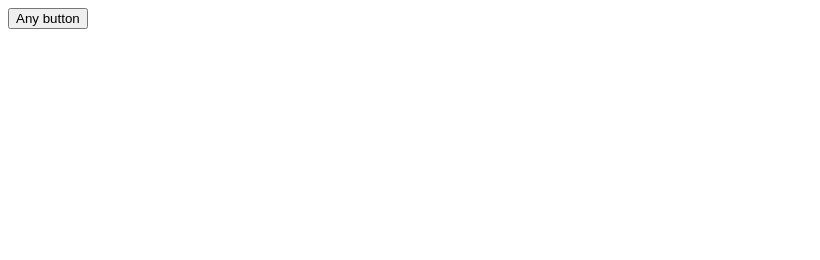
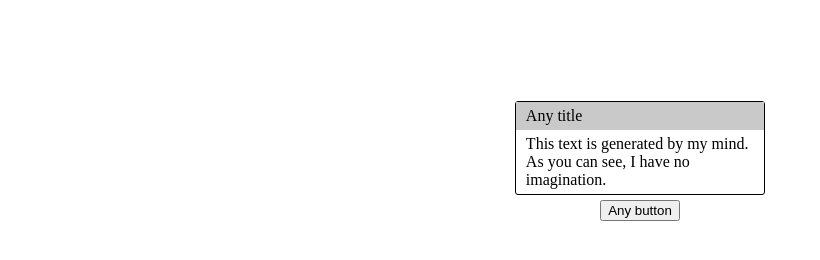
Before and after one commit to DmitriyNov/ahj-forms, a website built with webpack: page src/index.html in a window 1280 px wide. Both pictures are taken after a click on the button "Any button". Shown: the whole page, without its empty margins (0-820 px from the left). Built offline with nearby package versions, Linux system fonts and the light colour scheme.

Commit message:
Finalization of the task

```diff
--- a/src/css/style.css
+++ b/src/css/style.css
@@ -1,3 +1,30 @@
+p {
+  margin: 0;
+}
+
+.hidden {
+  display: none;
+}
+
 .container {
-  margin: auto;
+  display: flex;
+  justify-content: space-around;
+  margin-top: 200px;
 }
+
+.popover {
+  position: absolute;
+  border: 1px solid black;
+  border-radius: 3px;
+  box-sizing: border-box;
+  width: 250px;
+}
+
+.popover-title {
+  background-color: #c9c9c9;
+  padding: 5px 10px;
+}
+
+.popover-text {
+  padding: 5px 10px;
+}
--- a/src/js/app.js
+++ b/src/js/app.js
@@ -1,14 +1,18 @@
 import Popover from "./popover";
 
-const button = document.querySelector('.button');
+const button = document.querySelector(".button");
 const message = {
   title: "Any title",
-  text: "This text is generated by my mind. As you can see, I have no imagination."
-}
+  text: "This text is generated by my mind. As you can see, I have no imagination.",
+};
 const PopoverWidget = new Popover();
 
-button.addEventListener("submit", (event) => {
-  debugger
-  event.preventDefault();
+const listener = function () {
   PopoverWidget.showPopover(message, button);
-})
+  button.removeEventListener("click", listener);
+  button.addEventListener("click", () => {
+    PopoverWidget.toglePopover();
+  });
+};
+
+button.addEventListener("click", listener);
--- a/src/js/popover.js
+++ b/src/js/popover.js
@@ -1,25 +1,28 @@
 export default class Popover {
-  constructor() {
-  }
+  constructor() {}
 
   showPopover(message, element) {
-console.log('ок')
-
-    const popoverElement = document.createElement('div');
-    popoverElement.classList.add('popover')
+    const popoverElement = document.createElement("div");
+    popoverElement.classList.add("popover");
     popoverElement.innerHTML = `
-      <h4 class="">
-        ${message.title}
-      <h4>
-      <p class="">
-      ${message.text}
-      <p>
-    `
-
+      <div class="popover-title">
+        <p>${message.title}</p>
+      </div>
+      <div class="popover-text">
+        <p>${message.text}</p>
+      </div>
+    `;
     document.body.appendChild(popoverElement);
 
     const { right, top } = element.getBoundingClientRect();
-    popoverElement.style.left = right + element.offsetWidth / 2 - popoverElement.offsetWidth / 2 + 'px';
-    popoverElement.style.top = top + 5 + 'px';
+    console.log(right);
+    popoverElement.style.left =
+      right - element.offsetWidth / 2 - popoverElement.offsetWidth / 2 + "px";
+    popoverElement.style.top = top - popoverElement.offsetHeight - 5 + "px";
+  }
+
+  toglePopover() {
+    const popover = document.querySelector(".popover");
+    popover.classList.toggle("hidden");
   }
 }
```
Also changed, not shown: e2e/popover.test.js (added, +27 -0 lines), README.md.
